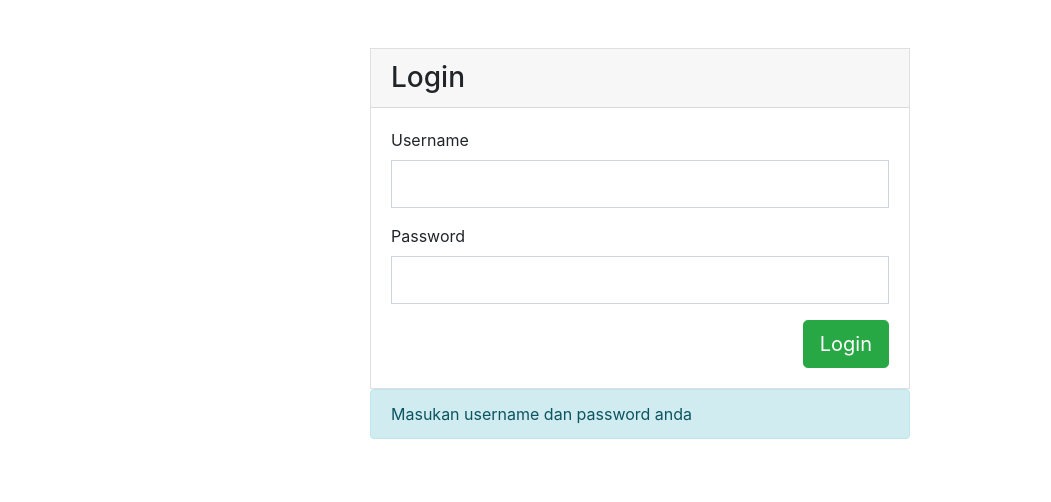
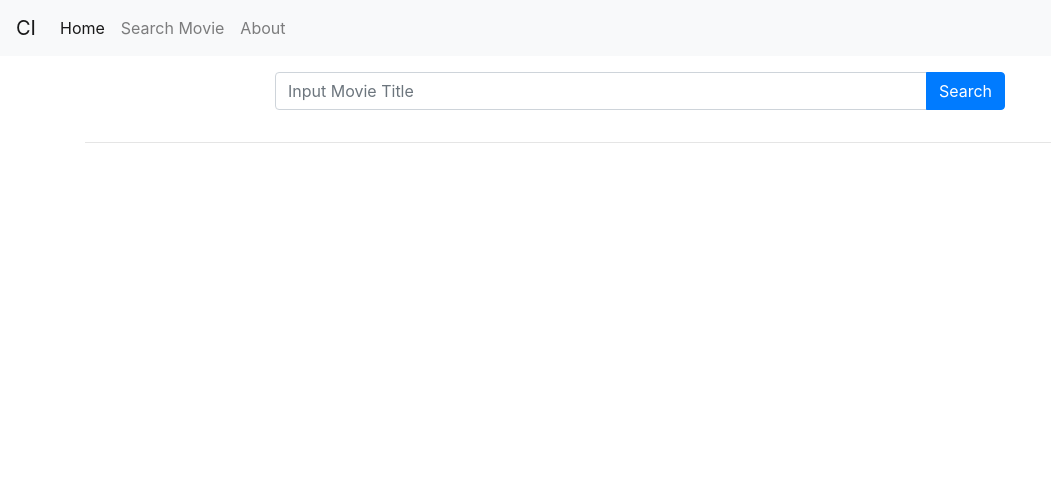
Before and after one commit to SultanKs4/webjut, a CodeIgniter app: page /weblanjut-ci/ in a window 1280 px wide. Shown: the top 502 px of the page, without its empty margins (0-1051 px from the left). Run offline with CodeIgniter, Linux system fonts and the light colour scheme; data that the repository does not hold is empty.

Commit message:
omdbapi movies search

```diff
--- a/application/config/config.php
+++ b/application/config/config.php
@@ -23,7 +23,7 @@ defined('BASEPATH') or exit('No direct script access allowed');
 | a PHP script and you can easily do that on your own.
 |
 */
-$config['base_url'] = 'http://localhost/weblanjut-ci/code2/';
+$config['base_url'] = 'http://localhost/weblanjut-ci/code7/';
 
 /*
 |--------------------------------------------------------------------------
--- a/application/config/routes.php
+++ b/application/config/routes.php
@@ -50,6 +50,6 @@ defined('BASEPATH') or exit('No direct script access allowed');
 |		my-controller/my-method	-> my_controller/my_method
 */
 // Jobsheet 5 Praktikum Bagian 1 Langkah 12
-$route['default_controller'] = 'login';
+$route['default_controller'] = 'movie';
 $route['404_override'] = '';
 $route['translate_uri_dashes'] = FALSE;
--- /dev/null
+++ b/application/controllers/Movie.php
@@ -0,0 +1,16 @@
+<?php
+
+    defined('BASEPATH') OR exit('No direct script access allowed');
+
+    class Movie extends CI_Controller {
+
+        public function index()
+        {
+            $this->load->view('template/header');
+            $this->load->view('movie/index');
+            $this->load->view('template/footer');
+        }
+
+    }
+
+    /* End of file Movie.php */
--- /dev/null
+++ b/application/views/movie/index.php
@@ -0,0 +1,40 @@
+<div class="container mt-3">
+    <div class="row justify-content-center">
+        <div class="col-md-8">
+            <div class="input-group mb-3">
+                <input type="text" id="search-text" class="form-control" placeholder="Input Movie Title"
+                    aria-label="Recipient's username" aria-describedby="button-addon2">
+                <div class="input-group-append">
+                    <button class="btn btn-primary ml-12" type="button" id="btn-search">Search<i
+                            class="fa fa-search"></i></button>
+                </div>
+            </div>
+        </div>
+    </div>
+
+    <hr>
+    <div class="row" id="movie-list">
+
+    </div>
+</div>
+
+<!-- Modal -->
+<div class="modal fade" id="exampleModal" tabindex="-1" role="dialog" aria-labelledby="exampleModalLabel"
+    aria-hidden="ture">
+    <div class="modal-dialog modal-lg" role="document">
+        <div class="modal-content">
+            <div class="modal-header">
+                <h5 class="modal-title" id="exampleModelLabel">Movie Details</h5>
+                <button type="button" class="close" data-dismiss="modal" aria-label="Close">
+                    <span aria-hidden="true">&times;</span>
+                </button>
+            </div>
+            <div class="modal-body">
+
+            </div>
+            <div class="modal-footer">
+                <button type="button" class="btn btn-secondary" data-dismiss="modal">Close</button>
+            </div>
+        </div>
+    </div>
+</div>
--- a/application/views/template/footer.php
+++ b/application/views/template/footer.php
@@ -1,14 +1,16 @@
     <!-- Optional JavaScript -->
     <!-- jQuery first, then Popper.js, then Bootstrap JS -->
-    <script src="https://code.jquery.com/jquery-3.3.1.slim.min.js"
+    <!-- <script src="https://code.jquery.com/jquery-3.3.1.slim.min.js"
         integrity="sha384-q8i/X+965DzO0rT7abK41JStQIAqVgRVzpbzo5smXKp4YfRvH+8abtTE1Pi6jizo" crossorigin="anonymous">
-    </script>
+    </script> -->
+    <script src="https://code.jquery.com/jquery-3.4.1.min.js"></script>
     <script src="https://cdnjs.cloudflare.com/ajax/libs/popper.js/1.14.3/umd/popper.min.js"
         integrity="sha384-ZMP7rVo3mIykV+2+9J3UJ46jBk0WLaUAdn689aCwoqbBJiSnjAK/l8WvCWPIPm49" crossorigin="anonymous">
     </script>
     <script src="https://stackpath.bootstrapcdn.com/bootstrap/4.1.3/js/bootstrap.min.js"
         integrity="sha384-ChfqqxuZUCnJSK3+MXmPNIyE6ZbWh2IMqE241rYiqJxyMiZ6OW/JmZQ5stwEULTy" crossorigin="anonymous">
     </script>
+    <script src="<?= base_url(); ?>assets/js/script.js"></script>
     </body>
 
     </html>
--- a/application/views/template/header.php
+++ b/application/views/template/header.php
@@ -10,9 +10,15 @@
     <!-- Bootstrap CSS -->
     <link rel="stylesheet" href="https://stackpath.bootstrapcdn.com/bootstrap/4.1.3/css/bootstrap.min.css"
         integrity="sha384-MCw98/SFnGE8fJT3GXwEOngsV7Zt27NXFoaoApmYm81iuXoPkFOJwJ8ERdknLPMO" crossorigin="anonymous">
+    <style>
+    .badge {
+        margin-left: 3px;
+    }
+    </style>
 
-    <title><?= $title ?></title>
     <!-- <title>Hello, world!</title> -->
+    <title>Movie Search</title>
+    <!-- <title><?= $title ?></title> -->
 </head>
 
 <body>
@@ -51,15 +57,10 @@
                     <a class="nav-link" href="<?= base_url(); ?>home">Home <span class="sr-only">(current)</span></a>
                 </li>
                 <li class="nav-item">
-                    <a class="nav-link" href="<?= base_url(); ?>mahasiswa">Data Mahasiswa</a>
+                    <a class="nav-link" href="<?= base_url(); ?>movie">Search Movie</a>
                 </li>
                 <li class="nav-item">
                     <a class="nav-link" href="<?= base_url(); ?>">About</a>
-                    <!-- Jobsheet 5 langklah 1 Bagian 21 -->
-                <li class="nav-item">
-                    <a class="nav-link" href="<?= base_url(); ?>login/logout">Logout</a>
-
-                    <!-- <a class="nav-item  nav-link disabled" href="#">Disabled</a> -->
                 </li>
             </ul>
         </div>
--- /dev/null
+++ b/assets/js/script.js
@@ -0,0 +1,84 @@
+$('#search-text').on('keyup', (e) => {
+    if (e.keyCode == 13) {
+        searchMovies();
+    }
+})
+
+$('#btn-search').on('click', (e) => {
+    searchMovies();
+})
+
+$('#movie-list').on('click', '#btn-details', (e) => {
+    console.log($(this).data('id'))
+    $.ajax({
+        url: 'http://www.omdbapi.com',
+        type: 'GET',
+        dataType: 'json',
+        data: {
+            'apikey': 'yourKey',
+            'i': $(this).data('id')
+        },
+        success: (result) => {
+            if (result.Response == "True") {
+                $('.modal-body').html('');
+                $('.modal-body').append(`
+                    <div class="container-fluid">
+                        <div class="row">
+                            <img src="` + result.Poster + `" class="img-fluid">
+                        </div>
+                            <div class="col-md-8">
+                                <ul class="list-group">
+                                    <li class="list-group-item"><h4>` + result.Title + `</h4></li>
+                                    <li class="list-group-item">Released :` + result.Released + `</li>
+                                    <li class="list-group-item">Genre : ` + result.Genre + `</li>
+                                    <li class="list-group-item">Writer : ` + result.Writer + `</li>
+                                    <li class="list-group-item">Actors : ` + result.Actors + `</li>
+                                    <li class="list-group-item">Production : ` + result.Production + `</li>
+                                    <li class="list-group-item">Plot : ` + result.Plot + `</li>
+                                </ul>
+                            </div>
+                        </div>
+                    </div>
+                `);
+            }
+        }
+    });
+})
+
+function searchMovies() {
+    $.ajax({
+        url: 'http://www.omdbapi.com',
+        type: 'GET',
+        dataType: 'json',
+        data: {
+            'apikey': 'yourKey',
+            's': $('#search-text').val()
+        },
+        success: (result) => {
+            let movies = result.Search;
+            $('#movie-list').html('');
+            if (result.Response == "True") {
+                $.each(movies, function(i, data) {
+                    $('#movie-list').append(`<div class = "col-md-4 mb-3">
+                        <div class="card" style="width: 18rem;">
+                            <img src="` + data.Poster + `" class="card-img-top" height="300px">
+                            <div class="card-body">
+                                <h5 class="card-title">` + data.Title + `</h5>
+                                <p class="card-text">Year : ` + data.Year + `</p>
+                                <a href="#" class="btn btn-primary" id="btn-details" data-id="` + data.imdbID + `"data-toggle="modal" data-target="#exampleModal">Show Details</a>
+                            </div>
+                        </div>
+                    `);
+                })
+            } else {
+                $('#movie-list').append(`
+                    <div class="col-sm-12 text-center">
+                        <h1> + result.Error + </h1>
+                    </div>
+                `);
+            }
+        }
+    });
+
+    $('#search-text').val("");
+}
```
